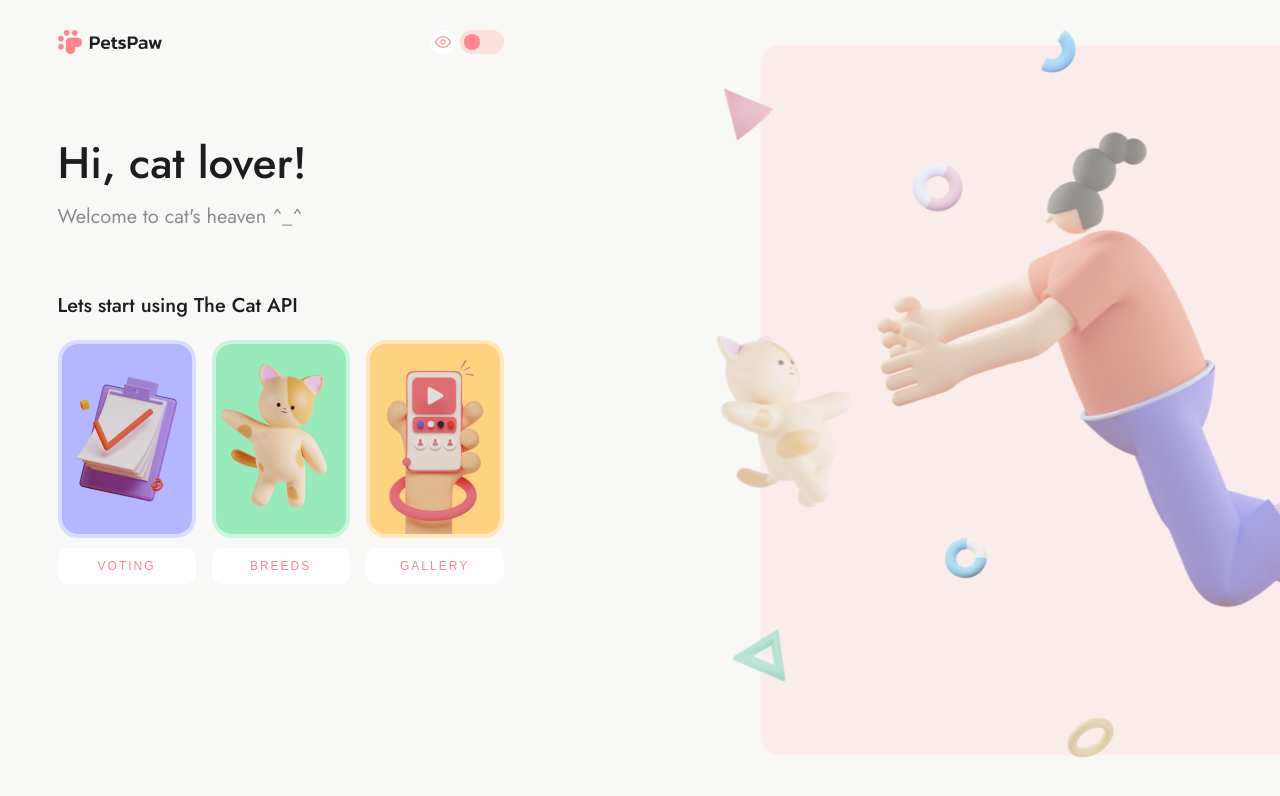
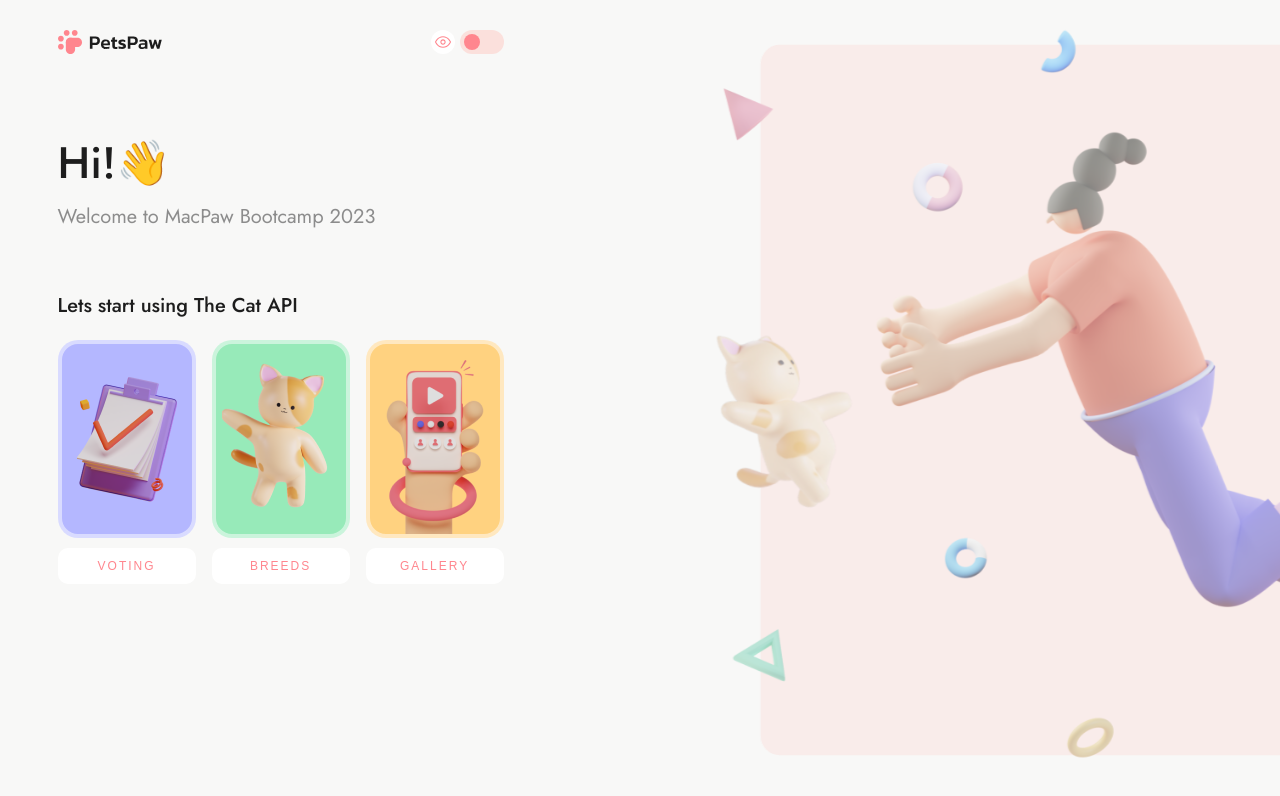
Before and after one commit to noisy5ilence/pets-paw, a Next.js app: page / in a window 1280 px wide. Shown: the top 796 px of the page. Built offline with nearby package versions, Linux system fonts and the light colour scheme; no server answers.

Commit message:
refactor: adaptation for MacPaw bootcamp

```diff
--- a/components/Aside/index.tsx
+++ b/components/Aside/index.tsx
@@ -12,13 +12,11 @@ const Aside: FC<{ header: ReactNode }> = ({ header }) => {
   const pathname = usePathname();
 
   return (
-    <aside
-      className={classes(styles.root, 'appear-left', { [styles.isHide]: pathname !== '/' })}
-    >
+    <aside className={classes(styles.root, 'appear-left', { [styles.isHide]: pathname !== '/' })}>
       <div className={styles.aside}>
         <div className={styles.header}>{header}</div>
-        <h1 className={styles.title}>Hi, cat lover!</h1>
-        <h2 className={styles.subtitle}>Welcome to cat&#39;s heaven ^_^</h2>
+        <h1 className={styles.title}>Hi!👋</h1>
+        <h2 className={styles.subtitle}>Welcome to MacPaw Bootcamp 2023</h2>
         <h3 className={styles.description}>Lets start using The Cat API</h3>
         <div className={styles.navigation}>
           <Navigation />
--- a/package.json
+++ b/package.json
@@ -35,6 +35,6 @@
     "next-compose-plugins": "^2.2.1",
     "next-plugin-svgr": "^1.1.5",
     "next-pwa": "^5.6.0",
-    "prettier": "2.3.2"
+    "prettier": "^2.3.2"
   }
 }
```
Also changed, not shown: 2 other files (tests, documents, lock files or other folders).
